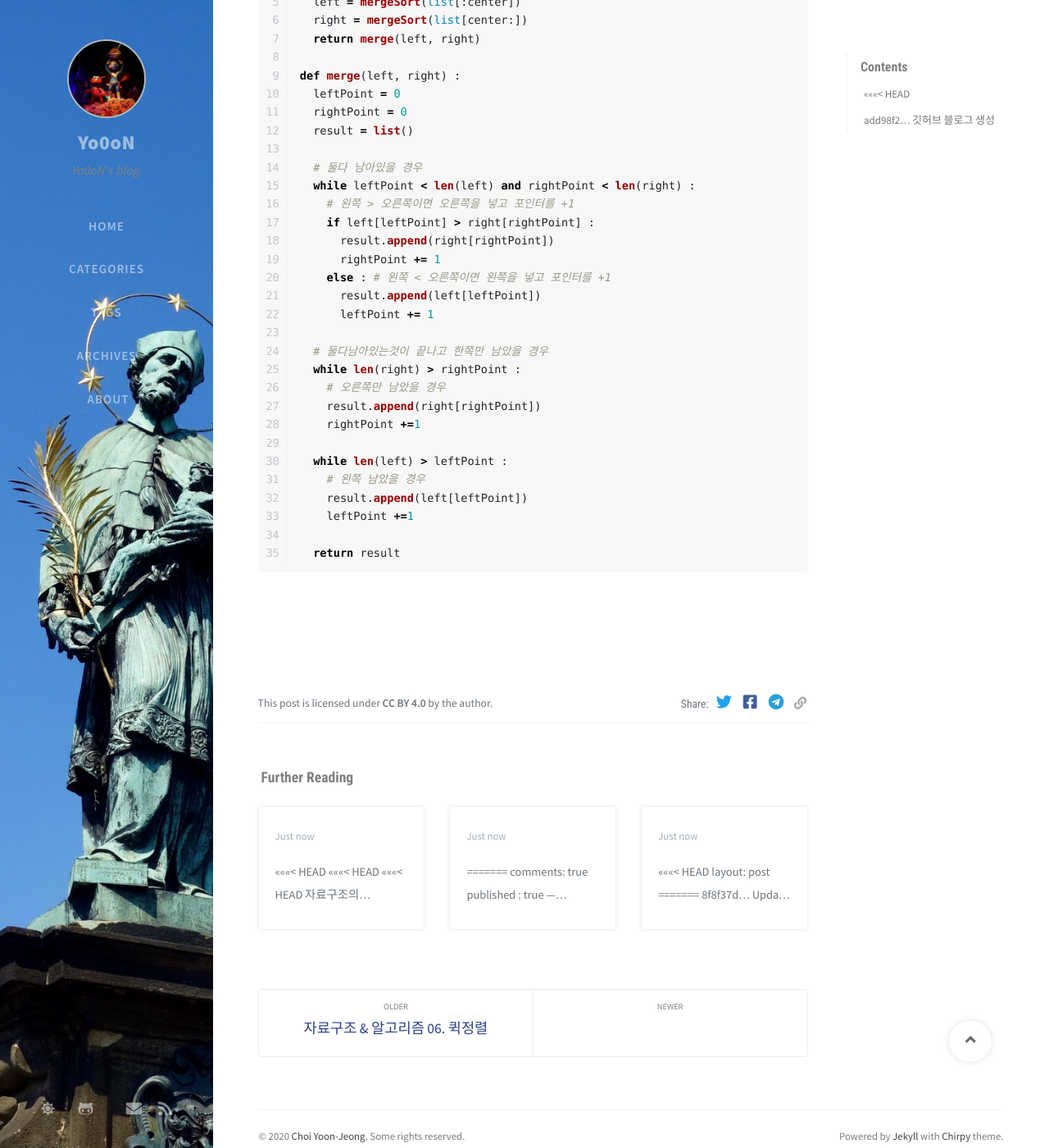
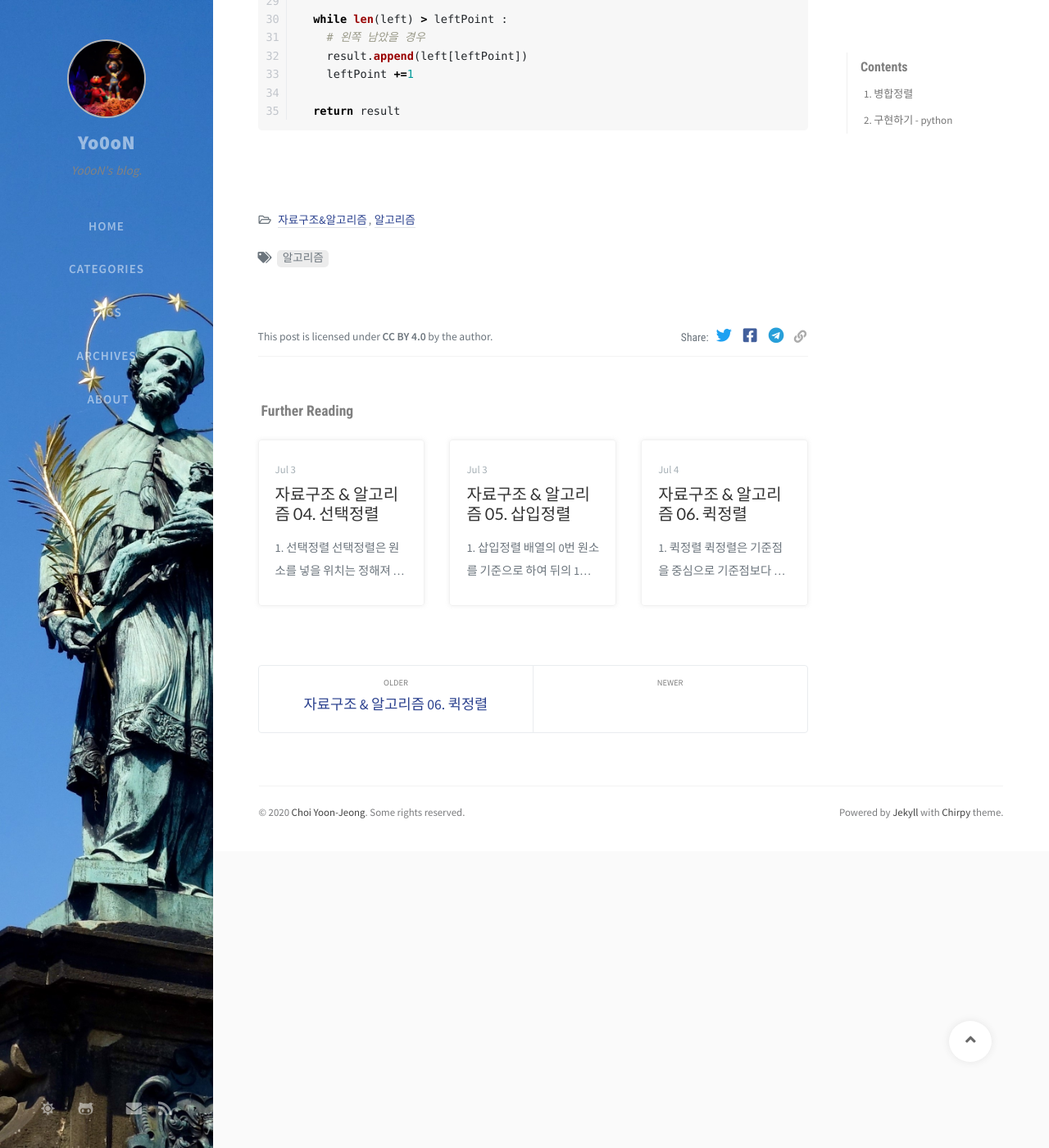
Before and after one commit to Yo0oN/Yo0oN.github.io, a Jekyll site: the page built from _posts/2020-07-06-알고리즘05.병합정렬.md, in a window 1280 px wide and 1400 px high, scrolled down 1396 px. Shown: the whole window at 82% size. Built offline with Jekyll 4.4.1, drawn with Linux system fonts in a browser that asks for light colours; nearby versions of some CDN libraries; comment, search, counter and statistics services are not loaded; some of the changed text lies outside the part shown.

Commit message:
Update 2020-07-06-알고리즘05.병합정렬.md

```diff
--- a/_posts/2020-07-06-알고리즘05.병합정렬.md
+++ b/_posts/2020-07-06-알고리즘05.병합정렬.md
@@ -1,43 +1,12 @@
 ---
-<<<<<<< HEAD
-<<<<<<< HEAD
-<<<<<<< HEAD
-=======
->>>>>>> 5734ed07444192f85abbe94e373b56e7f1d49690
 title: 자료구조 & 알고리즘 07. 병합정렬
 modified: 2020-07-06
 author: Yo0oN
 categories: [자료구조&알고리즘, 알고리즘]
 tags: [알고리즘]
-comments: true
 math: true
 ---
 
-<<<<<<< HEAD
-=======
-layout: post
-=======
->>>>>>> 3e99238... Update 2020-07-06-알고리즘05.병합정렬.md
-title: 자료구조 & 알고리즘 07. 병합정렬
-modified: 2020-07-06
-author: Yo0oN
-categories: [자료구조&알고리즘, 알고리즘]
-tags: [알고리즘]
-comments: true
-math: true
----
-
-<<<<<<< HEAD
-* Table of Contents
-{:toc}
-
-<br>
-
->>>>>>> add98f2... 깃허브 블로그 생성
-=======
->>>>>>> 3e99238... Update 2020-07-06-알고리즘05.병합정렬.md
-=======
->>>>>>> 5734ed07444192f85abbe94e373b56e7f1d49690
 ## 1. 병합정렬
 
 병합정렬은 합병정렬이라고도 불리며, 분할정복(큰 문제를 작은 문제로 쪼개서 해결)을 통하여 구현한다.
```
